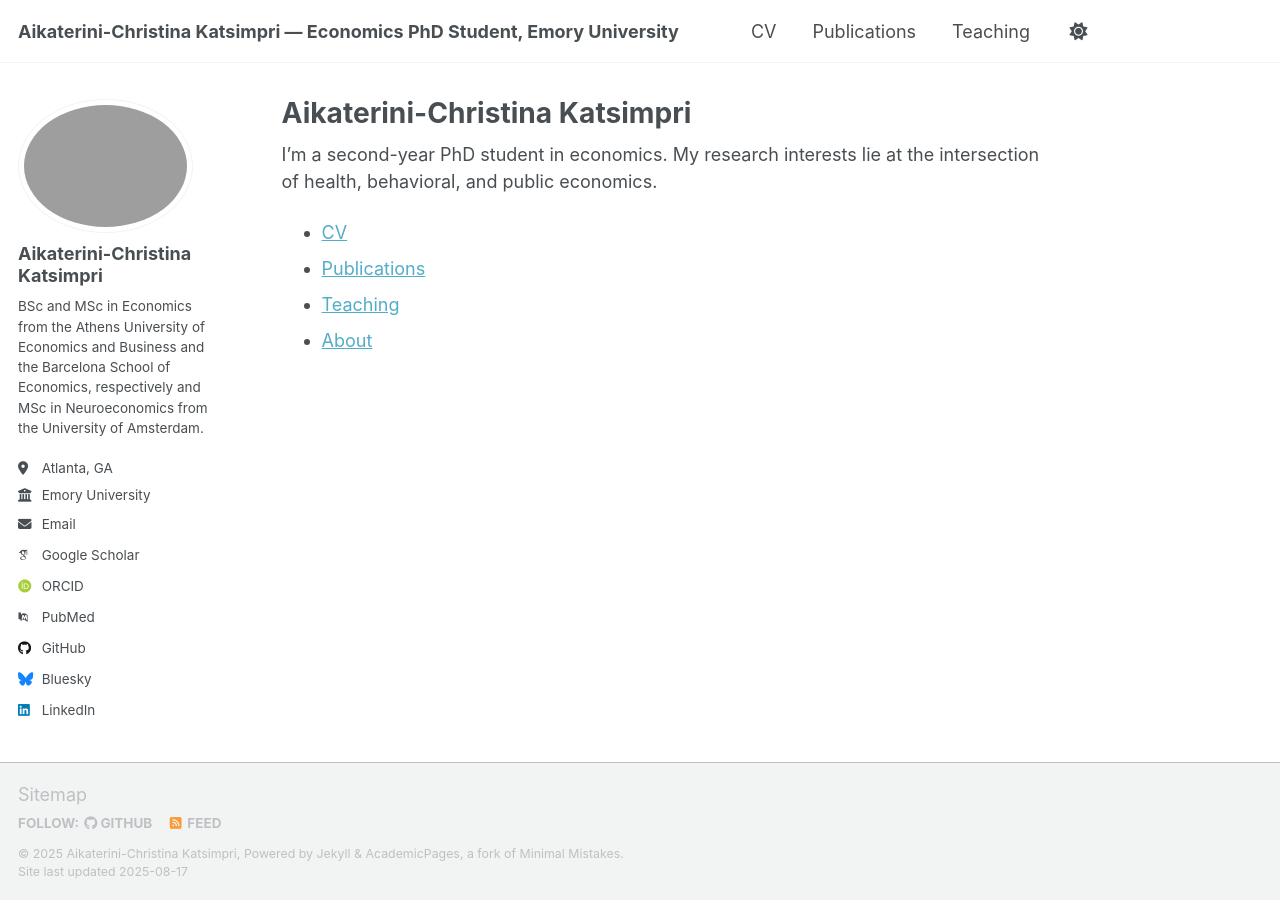
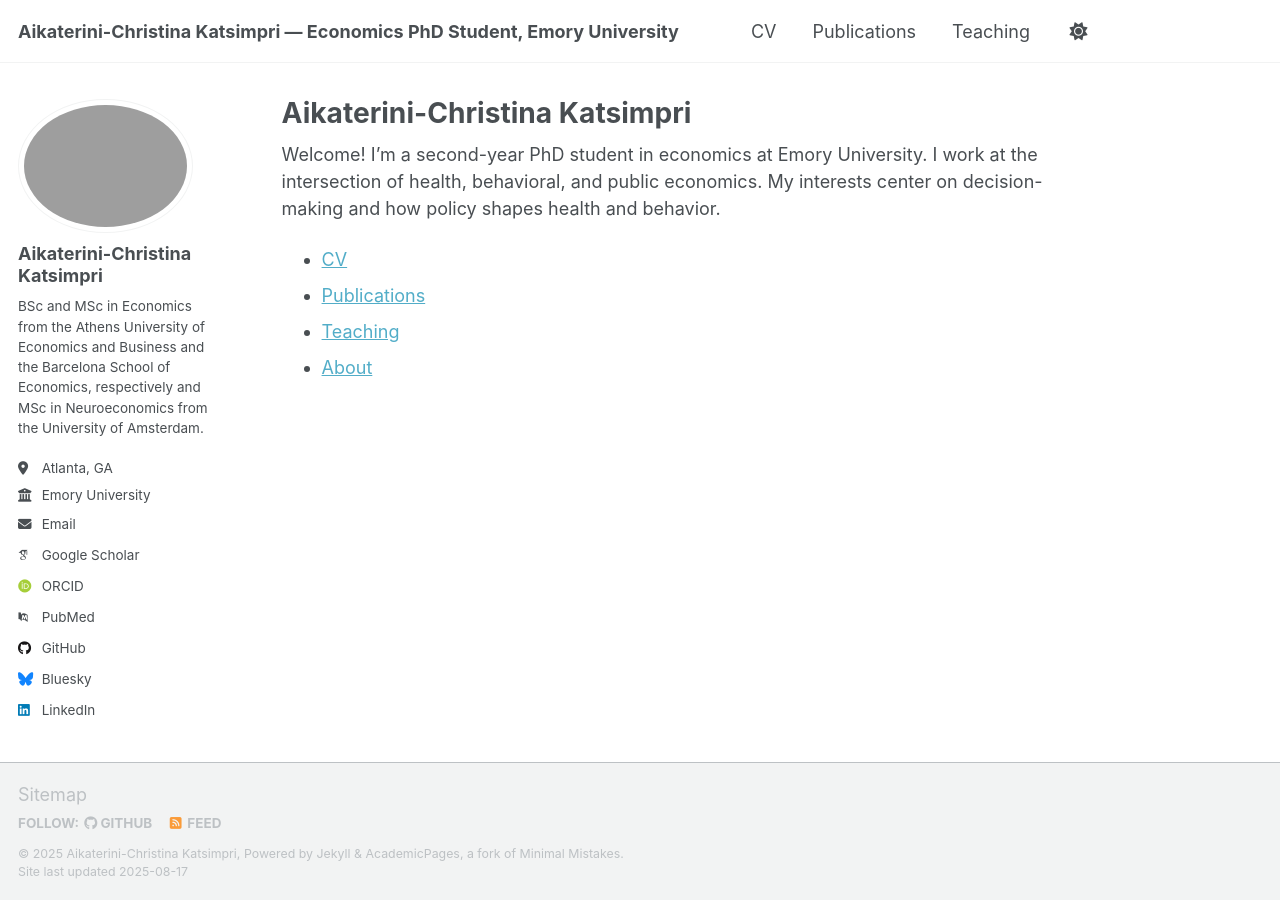
Before and after one commit to akatsim22/akatsim22.github.io, a Jekyll site: the page built from index.md, in a window 1280 px wide. Built offline with Jekyll 4.4.1, drawn with Linux system fonts in a browser that asks for light colours; some web fonts are replaced; a script that is not in the unit is left out.

Commit message:
Update index.md

```diff
--- a/index.md
+++ b/index.md
@@ -4,7 +4,7 @@ title: "Aikaterini-Christina Katsimpri"
 author_profile: true
 ---
 
-I’m a second-year PhD student in economics. My research interests lie at the intersection of health, behavioral, and public economics.
+Welcome! I’m a second-year PhD student in economics at Emory University. I work at the intersection of health, behavioral, and public economics. My interests center on decision-making and how policy shapes health and behavior.
 
 - [CV]({{ '/cv/' | relative_url }})
 - [Publications]({{ '/publications/' | relative_url }})
```
